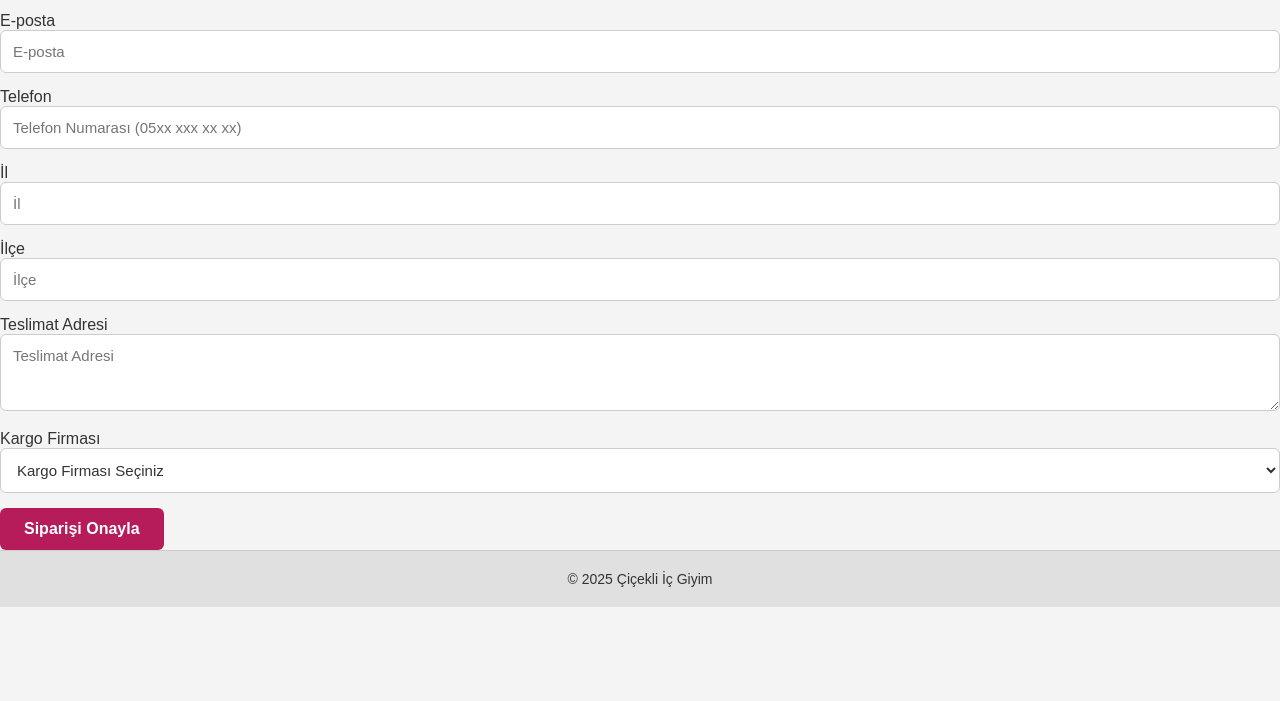
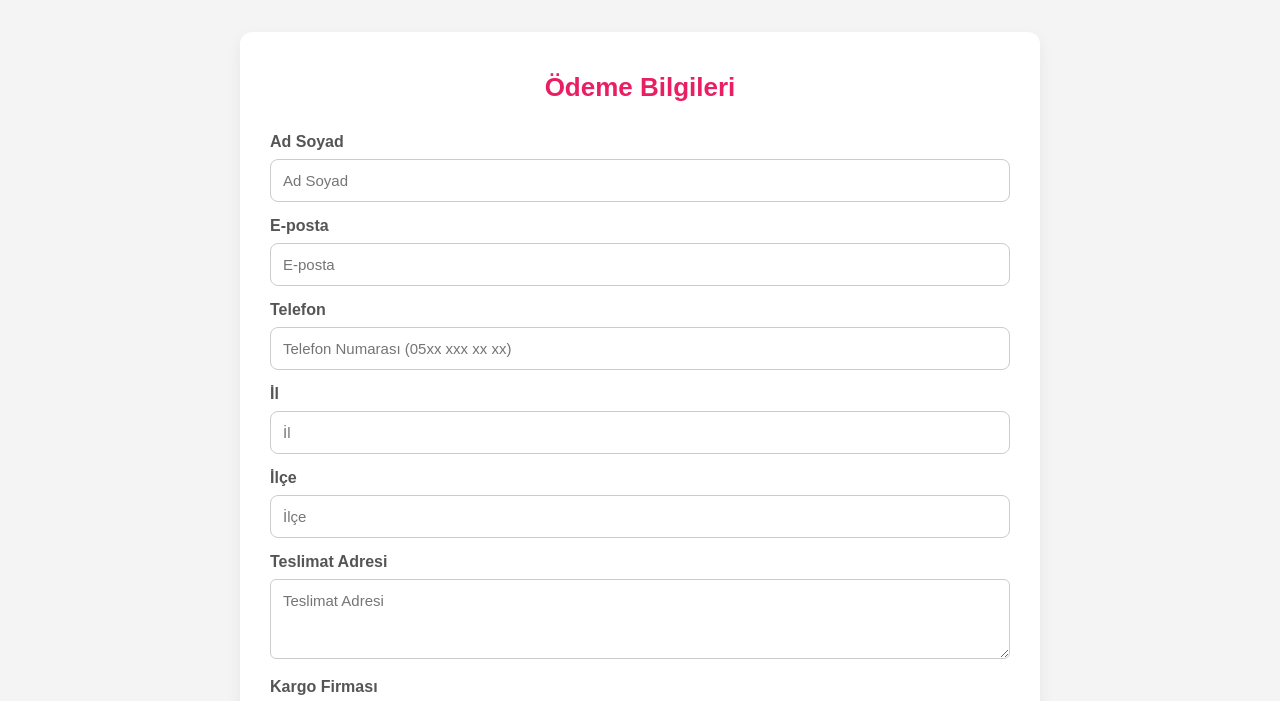
Before and after one commit to Cicekliicgiyim/cicekli-ic-giyim, a plain HTML site: page checkout.html in a window 1280 px wide. Shown: the part 155-856 px from the top of the page. Before the commit the page ends 800 px from the top, so only its background shows below. Drawn offline with Linux system fonts and the light colour scheme; files that its build step writes are made by us from their sources; sample sign-in values are in the browser's storage.

Commit message:
Tüm sayfalarda yol düzeltmeleri, stil ve js dosyaları güncellendi

```diff
--- /dev/null
+++ b/checkout.css
@@ -0,0 +1,104 @@
+body {
+    margin: 0;
+    padding: 0;
+    font-family: 'Montserrat', sans-serif;
+    background-color: #f9f9f9;
+    color: #333;
+  }
+
+  .checkout-container {
+    max-width: 800px;
+    margin: 60px auto;
+    background-color: #fff;
+    padding: 40px 30px;
+    border-radius: 12px;
+    box-shadow: 0 6px 16px rgba(0, 0, 0, 0.06);
+  }
+
+  h2 {
+    text-align: center;
+    color: #e91e63;
+    margin-bottom: 30px;
+    font-size: 26px;
+  }
+
+  .form-group {
+    margin-bottom: 20px;
+  }
+
+  label {
+    display: block;
+    font-weight: 600;
+    margin-bottom: 8px;
+    color: #555;
+  }
+
+  input[type="text"],
+  input[type="email"],
+  input[type="tel"],
+  input[type="number"],
+  select,
+  textarea {
+    width: 100%;
+    padding: 12px;
+    border: 1px solid #ccc;
+    border-radius: 8px;
+    font-size: 15px;
+    transition: border-color 0.3s;
+  }
+
+  input:focus,
+  select:focus,
+  textarea:focus {
+    border-color: #e91e63;
+    outline: none;
+  }
+
+  textarea {
+    resize: vertical;
+    min-height: 80px;
+  }
+
+  .checkout-summary {
+    background-color: #fce4ec;
+    padding: 20px;
+    border-radius: 10px;
+    margin-bottom: 20px;
+    border: 1px solid #f8bbd0;
+  }
+
+  .checkout-summary h3 {
+    color: #e91e63;
+    margin-top: 0;
+    margin-bottom: 10px;
+  }
+
+  .checkout-summary p {
+    margin: 5px 0;
+    font-size: 15px;
+  }
+
+  button {
+    display: inline-block;
+    width: 100%;
+    padding: 14px;
+    background-color: #e91e63;
+    color: white;
+    border: none;
+    border-radius: 8px;
+    font-size: 16px;
+    font-weight: bold;
+    cursor: pointer;
+    transition: background-color 0.3s;
+    margin-top: 20px;
+  }
+
+  button:hover {
+    background-color: #c2185b;
+  }
+
+  @media (max-width: 600px) {
+    .checkout-container {
+      padding: 30px 20px;
+    }
+  }
--- a/checkout.html
+++ b/checkout.html
@@ -4,8 +4,8 @@
   <meta charset="UTF-8" />
   <meta name="viewport" content="width=device-width, initial-scale=1" />
   <title>Çiçekli İç Giyim | Ödeme</title>
-  <link rel="stylesheet" href="/css/checkout.css" />
-  <link rel="stylesheet" href="/css/style.css" />
+  <link rel="stylesheet" href="/checkout.css" />
+  <link rel="stylesheet" href="/style.css" />
   <script src="/js/session.js" defer></script>
   <link href="https://fonts.googleapis.com/css2?family=Inter:wght@400;600&display=swap" rel="stylesheet" />
   <style>
--- /dev/null
+++ b/form.css
@@ -0,0 +1,93 @@
+body {
+    margin: 0;
+    padding: 0;
+    font-family: 'Montserrat', sans-serif;
+    background-color: #fce4ec;
+    color: #333;
+    display: flex;
+    justify-content: center;
+    align-items: center;
+    min-height: 100vh;
+  }
+
+  .form-container {
+    background-color: #fff;
+    padding: 40px 30px;
+    border-radius: 12px;
+    box-shadow: 0 6px 18px rgba(0, 0, 0, 0.08);
+    width: 100%;
+    max-width: 400px;
+  }
+
+  .form-container h2 {
+    text-align: center;
+    color: #e91e63;
+    margin-bottom: 25px;
+    font-size: 24px;
+  }
+
+  .form-group {
+    margin-bottom: 20px;
+  }
+
+  label {
+    display: block;
+    margin-bottom: 8px;
+    font-weight: 500;
+    color: #555;
+  }
+
+  input[type="text"],
+  input[type="email"],
+  input[type="password"] {
+    width: 100%;
+    padding: 12px;
+    border: 1px solid #ddd;
+    border-radius: 8px;
+    font-size: 14px;
+    transition: border-color 0.3s;
+  }
+
+  input:focus {
+    outline: none;
+    border-color: #e91e63;
+  }
+
+  button {
+    width: 100%;
+    padding: 12px;
+    background-color: #e91e63;
+    color: #fff;
+    border: none;
+    border-radius: 8px;
+    font-size: 16px;
+    font-weight: bold;
+    cursor: pointer;
+    transition: background-color 0.3s;
+  }
+
+  button:hover {
+    background-color: #c2185b;
+  }
+
+  .form-footer {
+    margin-top: 15px;
+    text-align: center;
+    font-size: 14px;
+  }
+
+  .form-footer a {
+    color: #e91e63;
+    text-decoration: none;
+    font-weight: 500;
+  }
+
+  .form-footer a:hover {
+    text-decoration: underline;
+  }
+
+  @media (max-width: 480px) {
+    .form-container {
+      padding: 30px 20px;
+    }
+  }
```
Also changed, not shown: admin.html (+1 -1 lines), cart.html (+1 -1 lines), history.html (+1 -1 lines), index.html (+4 -4 lines), js/checkout.js (+16 -2 lines), js/success.js (added, +23 -0 lines), load-data.html (+1 -1 lines), login.html (+1 -1 lines), order-success.html (+1 -1 lines), products.html (+1 -1 lines), success.html (+1 -1 lines).
